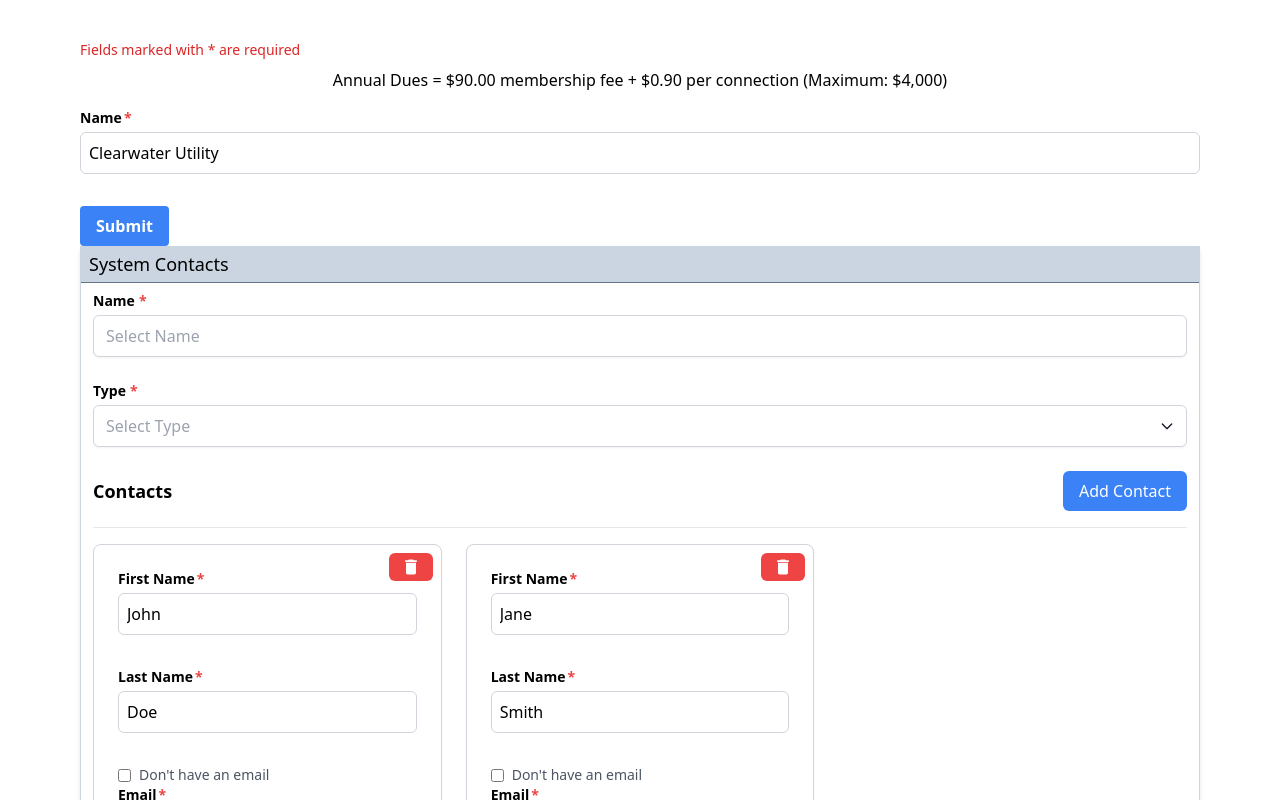
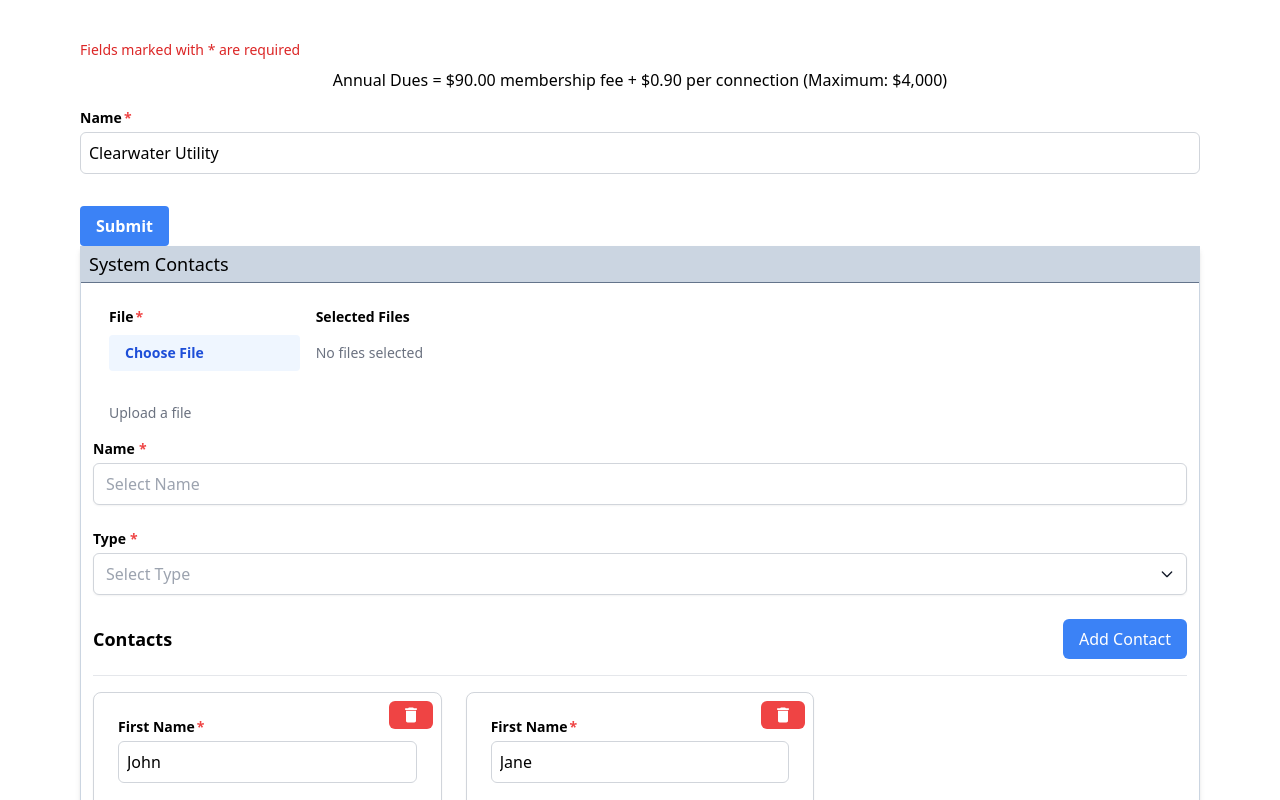
Before and after one commit to Flow-Up12/mj-react-form-builder, a React (Vite) app: page / in a window 1280 px wide. Shown: the top 800 px of the page. Built offline with nearby package versions, Linux system fonts and the light colour scheme.

Commit message:
small style improvement to file input

```diff
--- a/src/Test.tsx
+++ b/src/Test.tsx
@@ -5,6 +5,7 @@ import { useFormContext } from 'react-hook-form'
 import { FormSection } from './components/FormSection'
 import { SelectInput } from './components/SelectInput'
 import { AutoCompleteInput } from './components/AutocompleteInput'
+import { FileInput } from './components/FileInput'
 
 const Test = () => {
 
@@ -32,6 +33,13 @@ const Test = () => {
     </button>
 
     <FormSection title="System Contacts">
+      <FileInput
+        source="file"
+        label="File"
+        required
+        multiple
+        helperText="Upload a file"
+      />
       <AutoCompleteInput
         source="name"
         label="Name"
--- a/src/components/FileInput.tsx
+++ b/src/components/FileInput.tsx
@@ -99,7 +99,7 @@ export const FileInput = ({
                     href={file.src}
                     target="_blank"
                     rel="noopener noreferrer"
-                    className="text-blue-500 hover:underline truncate"
+                    className="text-blue-500 hover:underline truncate mt-2"
                     title={file.title} // Tooltip text
                   >
                     {file.title}
```
